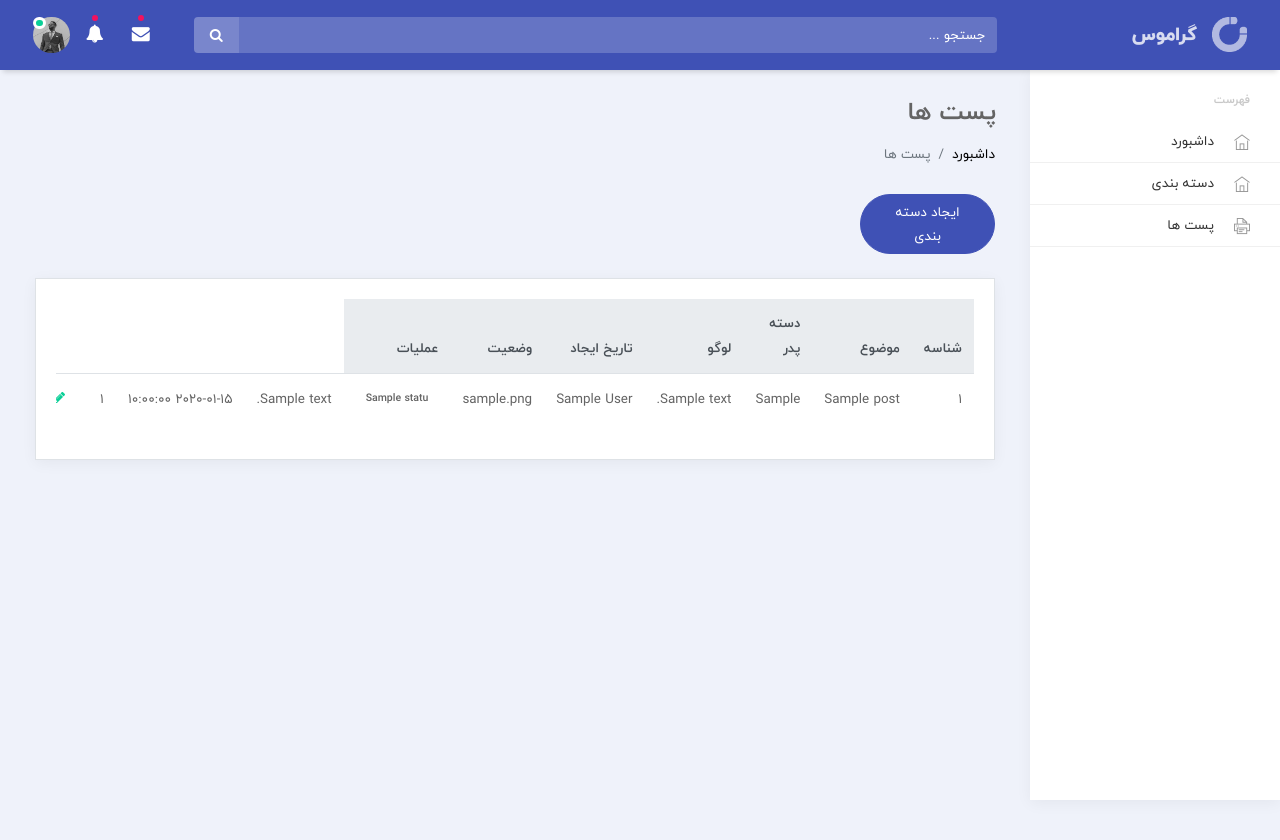
After one commit to amir-ys/symfony-blog, a Symfony app: template templates/post/index.html.twig in a window 1280 px wide. The commit adds this page. Shown: the top 840 px of the page. Run offline with Twig, Linux system fonts and the light colour scheme; the template is opened without the code that fills it: most values are stand-ins (such as "Sample title", 1, 10 or a date in 2020); some libraries are stand-ins or nearby versions.

Commit message:
feat(post) add posts list page

```diff
--- a/templates/layouts/side-menu.html.twig
+++ b/templates/layouts/side-menu.html.twig
@@ -5,10 +5,11 @@
             <li>
                 <a href="{{ path('dashboard') }}">
                     <i class="icon ti-home"></i><span>داشبورد</span>
-                </a>
+</a>
             </li>
             <li>
                 <a href="{{ path('panel.categories.index') }}"><i class="icon ti-home"></i> <span>دسته بندی</span> </a>
+                <a href="{{ path('panel.posts.index') }}"><i class="icon ti-printer"></i> <span>پست ها</span> </a>
             </li>
         </ul>
     </div>
--- /dev/null
+++ b/templates/post/index.html.twig
@@ -0,0 +1,84 @@
+{% extends './layouts/main.html.twig' %}
+{% block title %}پست ها{% endblock %}
+{% block breadcrumb %}
+    <li class="breadcrumb-item active"><a>پست ها</a></li>
+{% endblock %}
+{% block content %}
+    <div class="row">
+        <div class="col-lg-12">
+            <div class="row mb-3">
+                <div class="col-sm-12 col-md-12 col-lg-2">
+                    <a href="{{ path('panel.categories.new') }}"
+                       class="btn btn-primary btn-rounded waves-effect waves-light mb-2 me-2">
+                        ایجاد دسته بندی
+                        <i class="mdi mdi-plus me-1"></i>
+                    </a>
+                </div>
+            </div>
+            <div class="card">
+                <div class="card-body border border-5">
+                    <div class="table-responsive">
+                        <table id="table" class="table table-hover">
+                            <thead class="thead-light">
+                            <tr>
+                                <th>شناسه</th>
+                                <th>موضوع</th>
+                                <th>دسته پدر</th>
+                                <th>لوگو</th>
+                                <th> تاریخ ایجاد</th>
+                                <th>وضعیت</th>
+                                <th> عملیات</th>
+                            </tr>
+                            </thead>
+                            <tbody>
+                            {% for post in posts %}
+                                <tr>
+                                    <td>{{ post.getId }}</td>
+                                    <td>{{ post.getTitle }}</td>
+                                    <td>{{ post.getSummery }}</td>
+                                    <td>{{ post.getContent }}</td>
+                                    <td>{{ post.getAuthor }}</td>
+                                    <td>{{ post.getImage }}</td>
+                                    <td>
+                                    <span class="badge badge-{{ post.getStatus.getCssClass }}">
+                                        {{ post.getStatus.getDisplayName }}
+                                    </span>
+                                    </td>
+                                    <td>{{ post.getIsCommentable }}</td>
+                                    <td>{{ post.getPublishedAt }}</td>
+                                    <td>{{ post.getViewCount }}</td>
+                                    <td>
+                                        <a class="btn btn-sm bg-transparent d-inline"
+                                           href="{{ path('panel.categories.edit' , {id : category.id}) }}"><i
+                                                class="fa fa-pencil fa-15m text-success"></i></a>
+
+                                        <a href="{{ path('panel.categories.delete' , { id: category.id}) }}"
+                                           onclick="deleteCategory('{{ category.id }}')"
+                                           class="btn btn-sm bg-transparent d-inline delete-confirm"><i
+                                                class="fa fa-trash fa-15m text-danger"></i>
+                                        </a>
+
+                                        <form action="{{ path('panel.categories.delete' , { id: category.id}) }}"
+                                              method="post"
+                                              id="delete_category_{{ category.id }}"
+                                        >
+                                        </form>
+                                    </td>
+                                </tr>
+                            {% endfor %}
+                            </tbody>
+                        </table>
+                    </div>
+                </div>
+            </div>
+        </div>
+    </div>
+    <script>
+        function deleteCategory(id) {
+            event.preventDefault()
+            if (confirm('آیا از انجام این  کار اطمینان دارید؟')){
+                $('#delete_category_' + id).submit()
+            }
+        }
+    </script>
+{% endblock %}
```
Also changed, not shown: src/Controller/PostController.php (added, +28 -0 lines).
